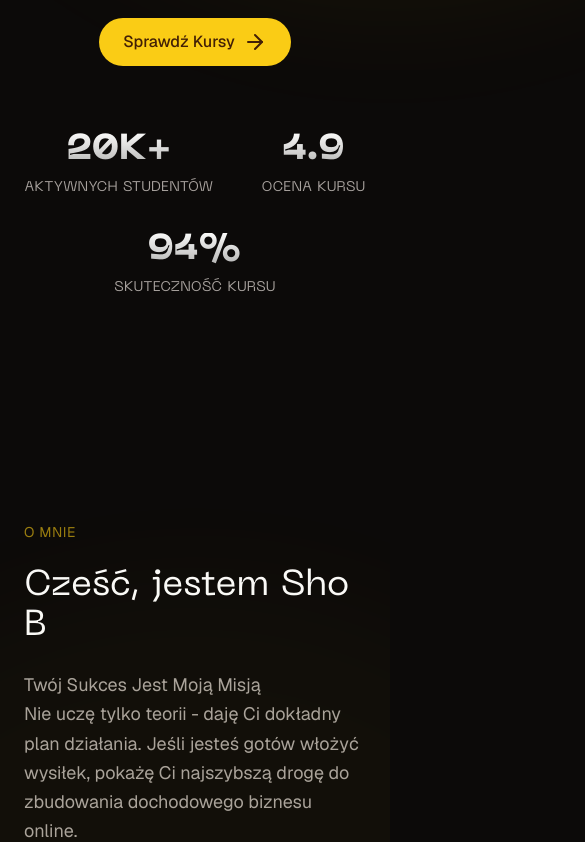
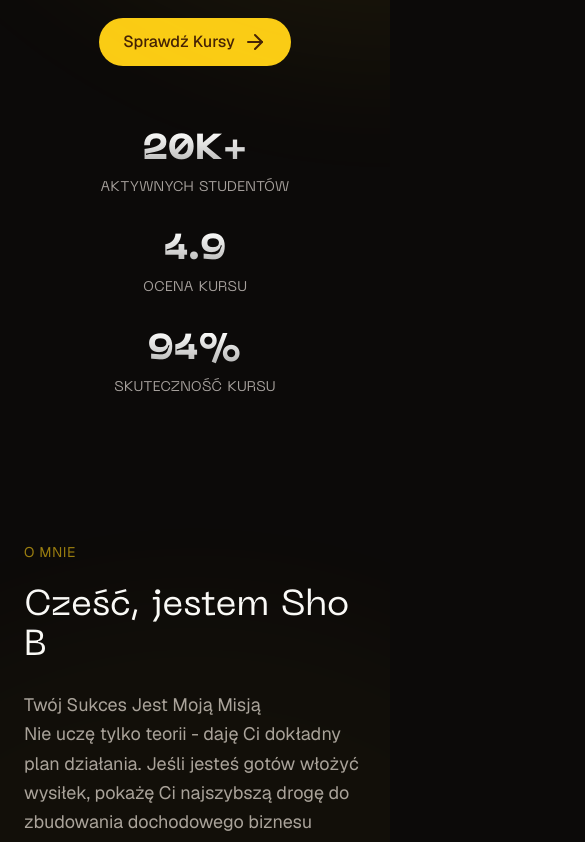
Before and after one commit to Haseeb-WebDeveloper/Online-Courses-Website, a Next.js app: page / in a window 390 px wide. Shown: the part 500-1342 px from the top of the page, 585 px wide, since content can reach past the window. Built offline with nearby package versions, Linux system fonts and the light colour scheme.

Commit message:
overflow fixed

```diff
--- a/src/app/page.tsx
+++ b/src/app/page.tsx
@@ -14,9 +14,9 @@ import { SpecialOffers } from "@/components/layout/special-offers"
 export default function Home() {
   return (
     <>
-      <div className="absolute top-0 right-0 w-[1000px] h-[1000px] bg-primary/5 rounded-full blur-3xl -translate-y-1/2 translate-x-1/2" />
+    <main className="relative w-full h-full overflow-hidden">
+      <div className="z-[100] absolute top-0 right-0 w-[1000px] h-[1000px] bg-primary/5 rounded-full blur-3xl -translate-y-1/2 translate-x-1/2" />
       <HeroSection />
-
       <AboutSection />
       <MissionSection />
       <WhoThisIsForSection />
@@ -28,6 +28,7 @@ export default function Home() {
       {/* <ScrollBasedVelocityDemo/> */}
       {/* <CTASection /> */}
       <Footer />
+      </main>
     </>
   );
 }
--- a/src/components/layout/about-section.tsx
+++ b/src/components/layout/about-section.tsx
@@ -63,7 +63,7 @@ export function AboutSection() {
   const sectionRef = useRef<HTMLDivElement>(null)
 
   return (
-    <section id="about" className="relative py-32 overflow-hidden">
+    <section id="about" className="relative py-12 md:py-32 overflow-hidden">
       {/* Background Effects */}
       <div className="absolute inset-0">
         <div className="absolute top-1/2 left-1/2 -translate-x-1/2 -translate-y-1/2 w-[1000px] h-[1000px] bg-primary/5 rounded-full blur-3xl opacity-50" />
--- a/src/components/layout/hero-section.tsx
+++ b/src/components/layout/hero-section.tsx
@@ -120,7 +120,7 @@ export function HeroSection() {
               initial={{ opacity: 0, y: 20 }}
               animate={{ opacity: 1, y: 0 }}
               transition={{ delay: 0.6, duration: 0.8 }}
-              className="flex flex-wrap justify-center gap-x-12 gap-y-8 md:gap-x-20"
+              className="flex flex-col lg:flex-row justify-center gap-x-12 gap-y-8 md:gap-x-20"
             >
               {stats.map((stat, index) => (
                 <div
```
